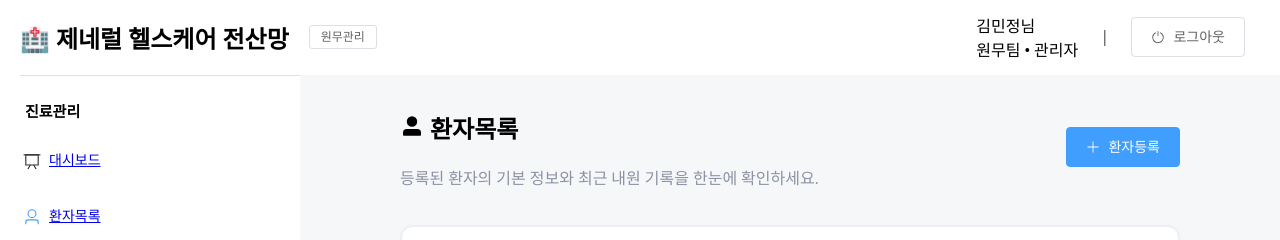
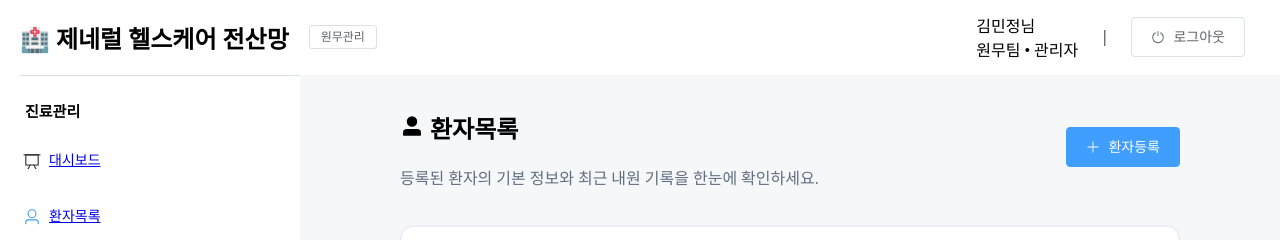
Before and after one commit to ctrl404J/hospital-reservation-vue, a Vue app: page /Patients in a window 1280 px wide. Shown: the top 240 px of the page. Built offline with nearby package versions, Linux system fonts and the light colour scheme.

Commit message:
refactor: 서브 타이틀 색상변경

```diff
--- a/src/views/PatientsView.vue
+++ b/src/views/PatientsView.vue
@@ -1,9 +1,9 @@
 <template>
     <div class="patients-container">
         <div class="patients-title-area">
-            <div class="title-box">
+            <div>
                 <h2><el-icon><UserFilled /></el-icon> 환자목록</h2>
-                <p style="color: #8c92a4;">등록된 환자의 기본 정보와 최근 내원 기록을 한눈에 확인하세요.</p>
+                <p id="patients-title-sub">등록된 환자의 기본 정보와 최근 내원 기록을 한눈에 확인하세요.</p>
             </div>
             <el-button size="large" :icon="Plus" type="primary" id="add-patient">환자등록</el-button>
         </div>
@@ -118,6 +118,10 @@ const visitOptions = [
     margin-bottom: 20px;
 }
 
+#patients-title-sub {
+    color: #616E80;
+}
+
 #add-patient {
     margin-left: auto;
 }
--- a/src/views/PaymentsView.vue
+++ b/src/views/PaymentsView.vue
@@ -176,7 +176,7 @@ const payStateOptions = [
 }
 
 #payments-title-sub {
-    color: #8c92a4;
+    color: #616E80;
 }
 
 .payments-input-container {
```
